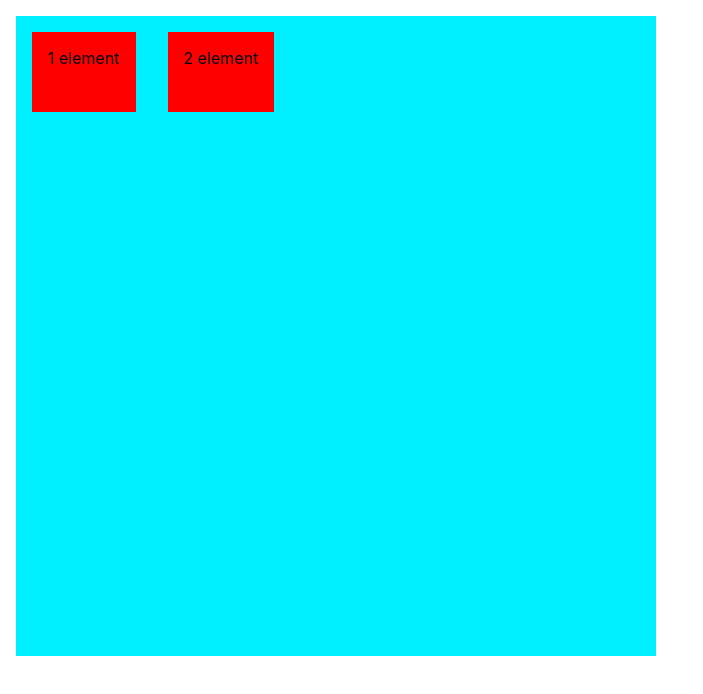
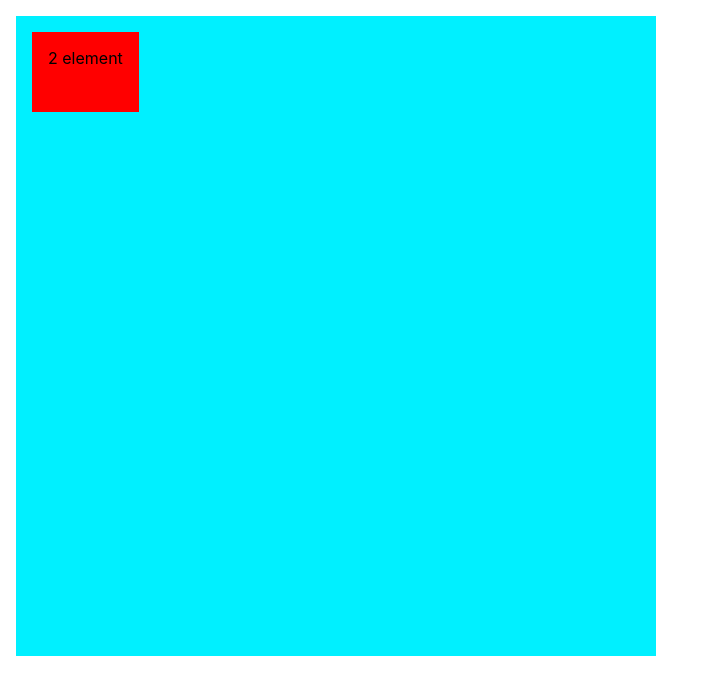
Before and after one commit to Eneko96/DragAndDrop, a React (Vite) app: page / in a window 1280 px wide. Shown: the top 694 px of the page, without its empty margins (0-703 px from the left). Built offline with nearby package versions, Linux system fonts and the light colour scheme.

Commit message:
added transition effects and touch events

```diff
--- a/src/App.css
+++ b/src/App.css
@@ -44,7 +44,9 @@ button {
 .drag-container {
   width: 40rem;
   height: 40rem;
-  position: absolute;
+  position: relative;
+  display: flex;
+  gap: 1rem;
 }
 
 .block {
@@ -52,4 +54,14 @@ button {
   height: 10rem;
   background-color: #f98;
   position: absolute;
+  user-select: none;
 }
+
+.draggable {
+  position: absolute;
+  background-color: red;
+  padding: 1rem;
+  height: 3rem;
+  margin: 1rem;
+  user-select: none;
+}
--- a/src/DragWrapper.tsx
+++ b/src/DragWrapper.tsx
@@ -21,8 +21,8 @@ interface IDraggable {
 const Draggable: React.FC<IDraggable> = React.forwardRef(({ children, id }, ref) => {
   return (
     <div
+      className="draggable"
       id={id}
-      style={{ position: 'relative', backgroundColor: 'red', padding: '1rem', height: '3rem', margin: '1rem', display: 'inline-block' }}
       ref={ref}
     >
       {children}
@@ -61,18 +61,37 @@ export const DragWrapper: React.FC<any> = ({ children }) => {
   const handleMouseMove = (e: MouseEvent<HTMLElement>) => {
     if (isDragging) {
       console.warn('moving')
-      const { clientX: x, clientY: y } = e
-      // console.log('antique position', )
-      console.log('actual position', x, y)
+      const element = childRef[dragElement]
+      element.style.left = e.clientX - element.offsetWidth +'px'
+      element.style.top = e.clientY - element.offsetHeight +'px'
+      const isTouching = Object.entries(childRef).find(([key, value]) => {
+        if (key !== 'current' && key !== (dragElement as number).toString()) {
+          const elementPosition = value.getBoundingClientRect() as DOMRect
+          const { bottom: parentBottom, top: parentTop, left: parentLeft, right: parentRight } = elementPosition
+          const { clientX: x, clientY: y } = e
+          return x > parentLeft && x < parentRight && y > parentTop && y < parentBottom
+        }
+      })
+      if (isTouching?.length > 0) {
+        console.log('touching')
+        const [,value] = isTouching
+        value.style.left = '0px'
+        value.style.top = '0px'
+        value.style.transition = 'left 0.2s, top 0.2s';
+        value.addEventListener('transitionend', () => {
+          value.style.transition = ''
+        })
+      }
     }
   }
 
   const handleMouseUp = (e: MouseEvent<HTMLElement>) => {
     console.warn('mouse up')
     if (isDragging) {
-      console.log(childRef[dragElement].offsetWidth)
-      childRef[dragElement].style.left = e.clientX - childRef[dragElement].offsetWidth / 2 +'px'
-      childRef[dragElement].style.top = e.clientY+'px'
+      const element = childRef[dragElement]
+      console.log(element.style.left, element.offsetWidth)
+      element.style.left = e.clientX - element.clientWidth +'px'
+      element.style.top = e.clientY - element.clientHeight +'px'
     }
     setIsDragging(false)
   }
```
